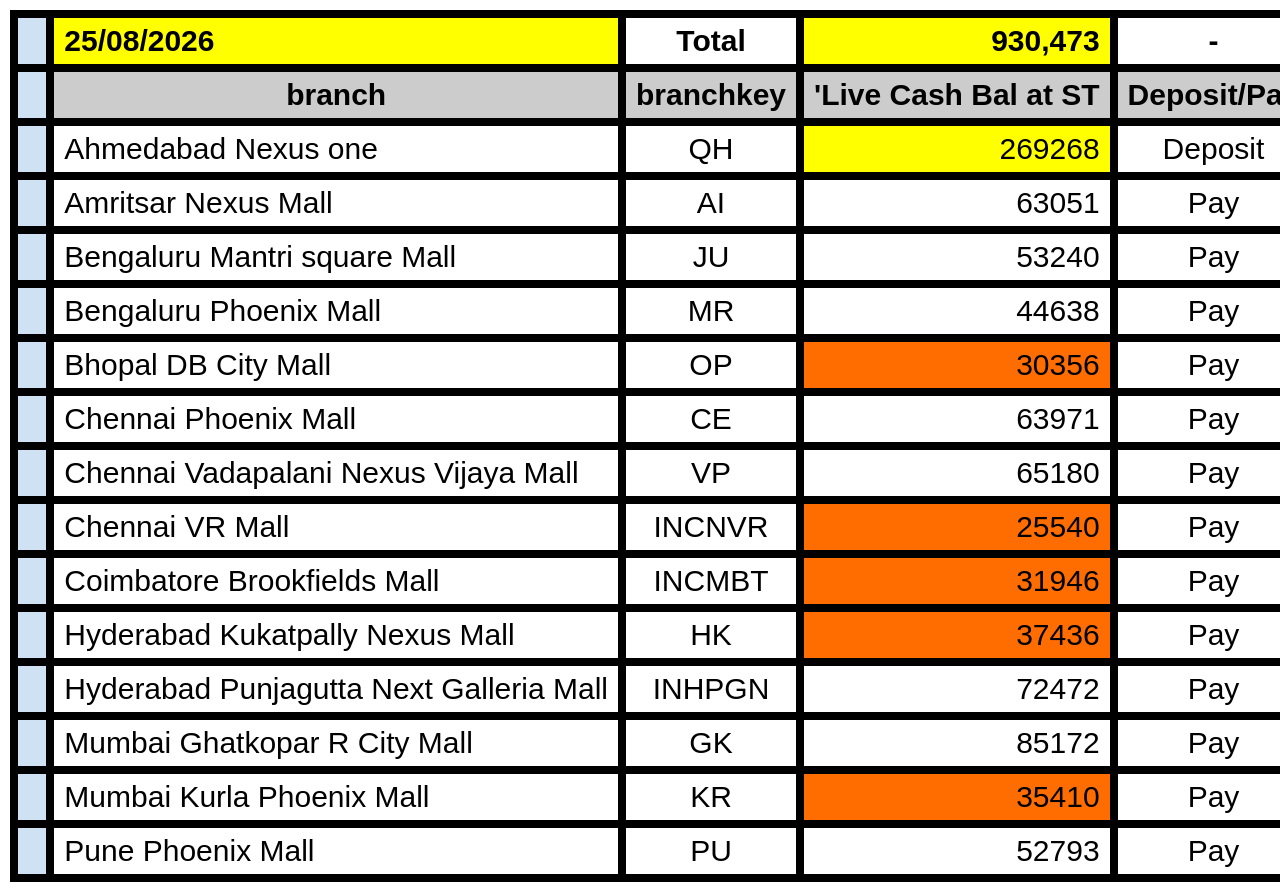
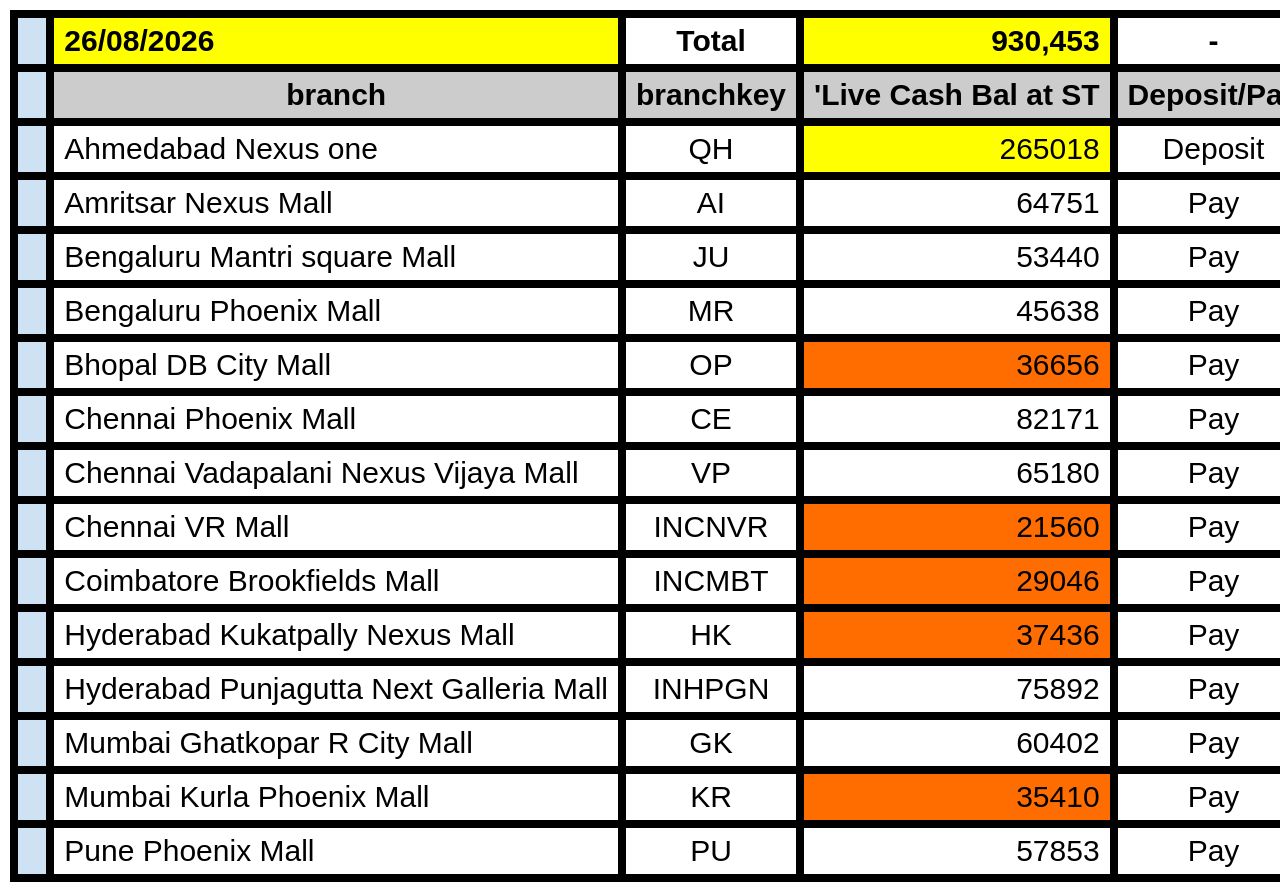
Before and after one commit to ashelar-spec/Reports, a website: page table.html in a window 1280 px wide. Shown: the top 896 px of the page. Drawn offline with Linux system fonts and the light colour scheme.

Commit message:
deploy: 1eb6ce62876c9d41067b4594acfaffc291ee4c8b

```diff
--- a/table.html
+++ b/table.html
@@ -35,7 +35,7 @@
           font-family: Arial, sans-serif;
           font-size: 30px;
           white-space: nowrap;
-        ">25/08/2026</td>
+        ">26/08/2026</td>
 
         <td style="
           background-color: #ffffff;
@@ -63,7 +63,7 @@
           font-family: Arial, sans-serif;
           font-size: 30px;
           white-space: nowrap;
-        ">930,473</td>
+        ">930,453</td>
 
         <td style="
           background-color: #ffffff;
@@ -231,7 +231,7 @@
           font-family: Arial, sans-serif;
           font-size: 30px;
           white-space: nowrap;
-        ">269268</td>
+        ">265018</td>
 
         <td style="
           background-color: #ffffff;
@@ -315,7 +315,7 @@
           font-family: Arial, sans-serif;
           font-size: 30px;
           white-space: nowrap;
-        ">63051</td>
+        ">64751</td>
 
         <td style="
           background-color: #ffffff;
@@ -399,7 +399,7 @@
           font-family: Arial, sans-serif;
           font-size: 30px;
           white-space: nowrap;
-        ">53240</td>
+        ">53440</td>
 
         <td style="
           background-color: #ffffff;
@@ -483,7 +483,7 @@
           font-family: Arial, sans-serif;
           font-size: 30px;
           white-space: nowrap;
-        ">44638</td>
+        ">45638</td>
 
         <td style="
           background-color: #ffffff;
@@ -567,7 +567,7 @@
           font-family: Arial, sans-serif;
           font-size: 30px;
           white-space: nowrap;
-        ">30356</td>
+        ">36656</td>
 
         <td style="
           background-color: #ffffff;
@@ -651,7 +651,7 @@
           font-family: Arial, sans-serif;
           font-size: 30px;
           white-space: nowrap;
-        ">63971</td>
+        ">82171</td>
 
         <td style="
           background-color: #ffffff;
@@ -819,7 +819,7 @@
           font-family: Arial, sans-serif;
           font-size: 30px;
           white-space: nowrap;
-        ">25540</td>
+        ">21560</td>
 
         <td style="
           background-color: #ffffff;
@@ -903,7 +903,7 @@
           font-family: Arial, sans-serif;
           font-size: 30px;
           white-space: nowrap;
-        ">31946</td>
+        ">29046</td>
 
         <td style="
           background-color: #ffffff;
@@ -1071,7 +1071,7 @@
           font-family: Arial, sans-serif;
           font-size: 30px;
           white-space: nowrap;
-        ">72472</td>
+        ">75892</td>
 
         <td style="
           background-color: #ffffff;
@@ -1155,7 +1155,7 @@
           font-family: Arial, sans-serif;
           font-size: 30px;
           white-space: nowrap;
-        ">85172</td>
+        ">60402</td>
 
         <td style="
           background-color: #ffffff;
@@ -1323,7 +1323,7 @@
           font-family: Arial, sans-serif;
           font-size: 30px;
           white-space: nowrap;
-        ">52793</td>
+        ">57853</td>
 
         <td style="
           background-color: #ffffff;
```
Also changed, not shown: output.png, 1 other file.
